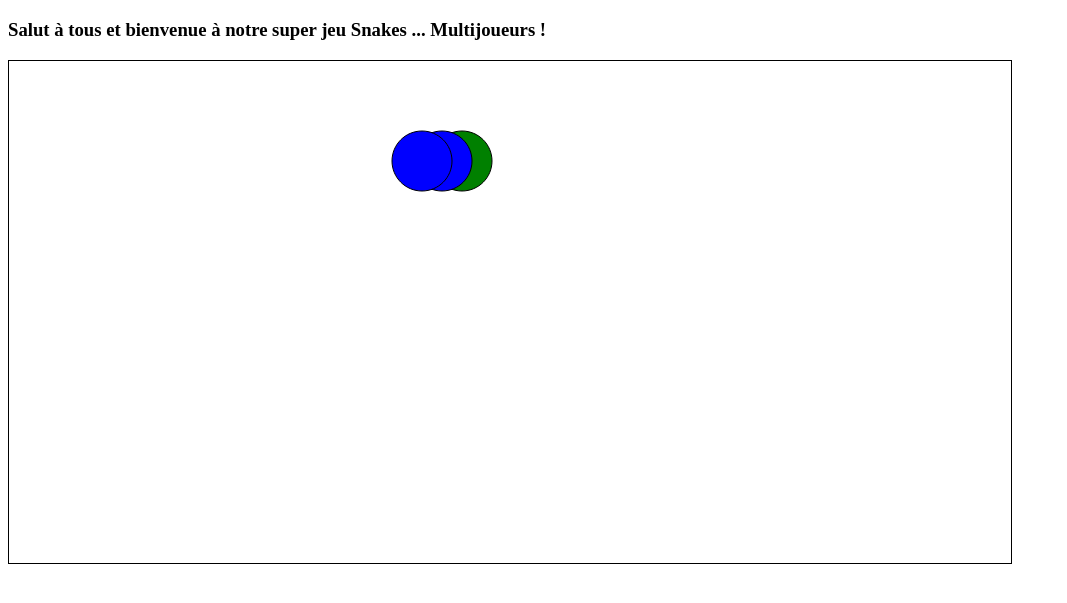
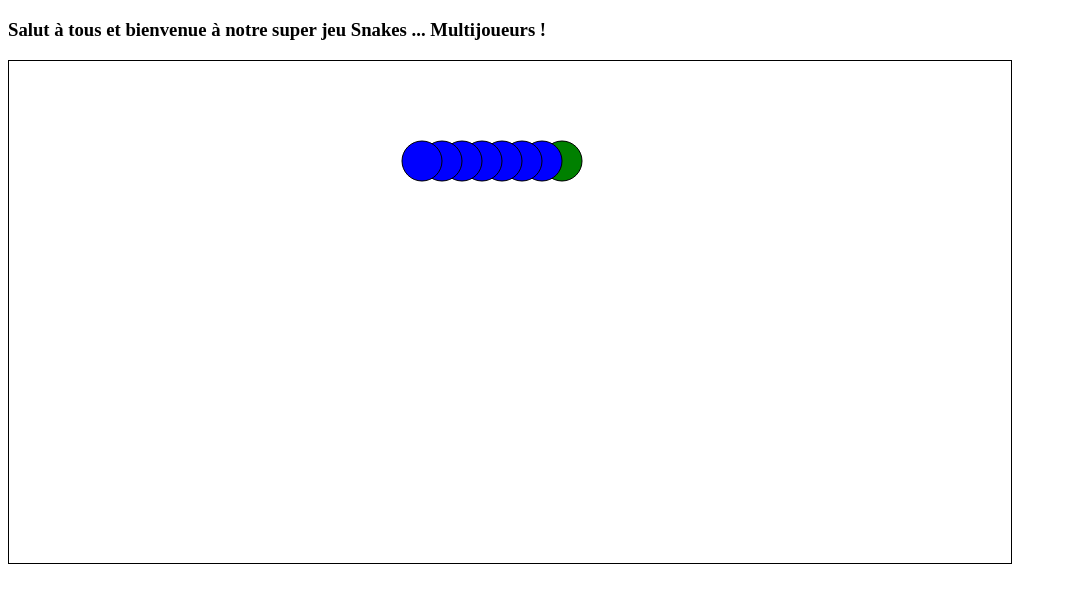
Before and after one commit to rlegerStras/ProjetJS, a website: page public/index.html in a window 1280 px wide. Shown: the part 61-664 px from the top of the page, without its empty margins (0-1067 px from the left). Drawn offline with Linux system fonts and the light colour scheme.

Commit message:
Server + WS + client (+setInterval)

```diff
--- a/package.json
+++ b/package.json
@@ -21,7 +21,9 @@
   },
   "homepage": "https://github.com/rlegerStras/ProjetJS#readme",
   "dependencies": {
+    "ejs": "~1.0.0",
     "express": "^4.13.3",
-    "ejs": "~1.0.0"
+    "url": "^0.11.0",
+    "ws": "^0.8.0"
   }
 }
--- /dev/null
+++ b/pour rapport.txt
@@ -0,0 +1 @@
+ws = new WebSocket('wss://localhost:3000')
--- a/public/index.html
+++ b/public/index.html
@@ -10,6 +10,6 @@
 	<body>
 		<h1>Bonjour le monde !</h1>
 		<h3>Salut à tous et bienvenue à notre super jeu Snakes ... Multijoueurs !</h3>
-		<canvas id="myCanvas" width="1000" height="500" style="border:1px solid #000000;"></canvas>
+		<canvas id="myCanvas" width="1000" height="500" style="border:1px solid black;"></canvas>
 	</body>
 </html>
--- a/public/index_files/canvasPerso.js
+++ b/public/index_files/canvasPerso.js
@@ -1,9 +1,19 @@
+ws = new WebSocket('wss://localhost:3000');
+ws.onopen = function()
+{
+	ws.send('connexion client');
+};
+ws.onmessage = function(message)
+{
+	console.log('reponse : %s', message);
+};
+
 // Création disque
 var maxX = 1000;
 var maxY = 500;
 var directionX = 1;
 var directionY = 0;
-var pointDisque = new Point(100,100);
+var pointDisque = new Point(200,100);
 
 var count = 0;
 var nombreDisques = 0;
@@ -11,7 +21,9 @@ var nombreDisques = 0;
 var disques = [];
 var histo = new Array();
 
-for	(i = 0; i < 3; i++)
+var tailleCercle = 20;
+
+for	(i = 0; i < 8; i++)
 {
 	createCircle(nombreDisques);
 }
@@ -22,7 +34,7 @@ function createCircle (nombre) {
 	{
 		var disque = new Path.Circle({
 			center: [pointDisque.x, pointDisque.y],
-			radius: 30,
+			radius: tailleCercle,
 			fillColor: 'green',
 			strokeColor: 'black'
 		});
@@ -30,8 +42,8 @@ function createCircle (nombre) {
 	else
 	{
 		var disque = new Path.Circle({
-			center: [disques[nombre-1].position.x-20, disques[nombre-1].position.y],
-			radius: 30,
+			center: [disques[nombre-1].position.x-tailleCercle, disques[nombre-1].position.y],
+			radius: tailleCercle,
 			fillColor: 'blue',
 			strokeColor: 'black'
 		});
@@ -58,7 +70,7 @@ function onMouseDown(event) {
 };
 
 function onFrame(event) {
-	while (count <= 20)
+	while (count <= tailleCercle)
 	{
 		for	(i = disques.length-1; i > -1; i--)
 		{
@@ -74,8 +86,8 @@ function onFrame(event) {
 		disk = disques[i]
 		if(i != 0)
 		{
-			disk.position.x = histo['serpent'+(i-1)][count-20].x;
-			disk.position.y = histo['serpent'+(i-1)][count-20].y;
+			disk.position.x = histo['serpent'+(i-1)][count-tailleCercle].x;
+			disk.position.y = histo['serpent'+(i-1)][count-tailleCercle].y;
 		}
 		else
 		{
```
Also changed, not shown: server.js (+28 -9 lines).
